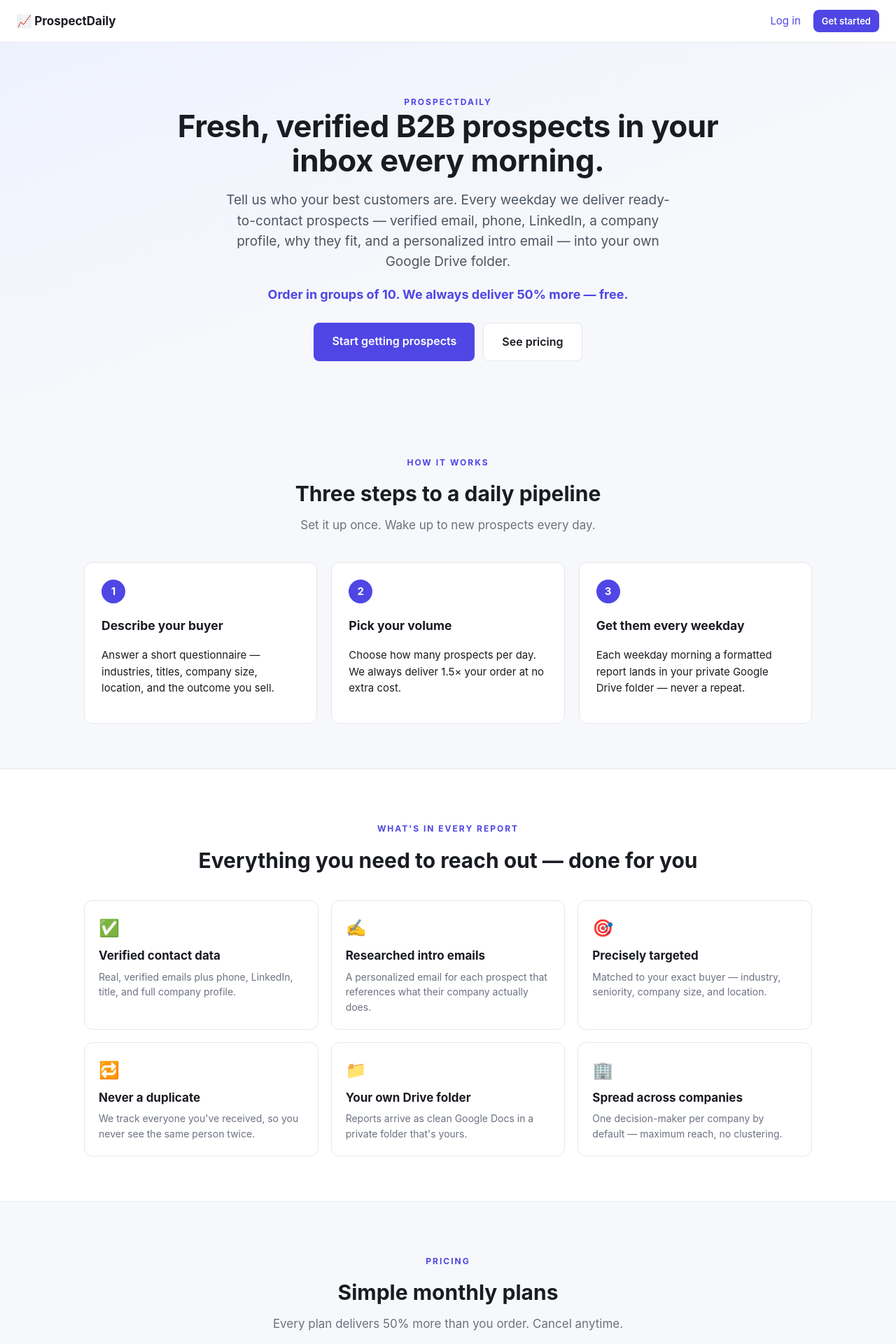
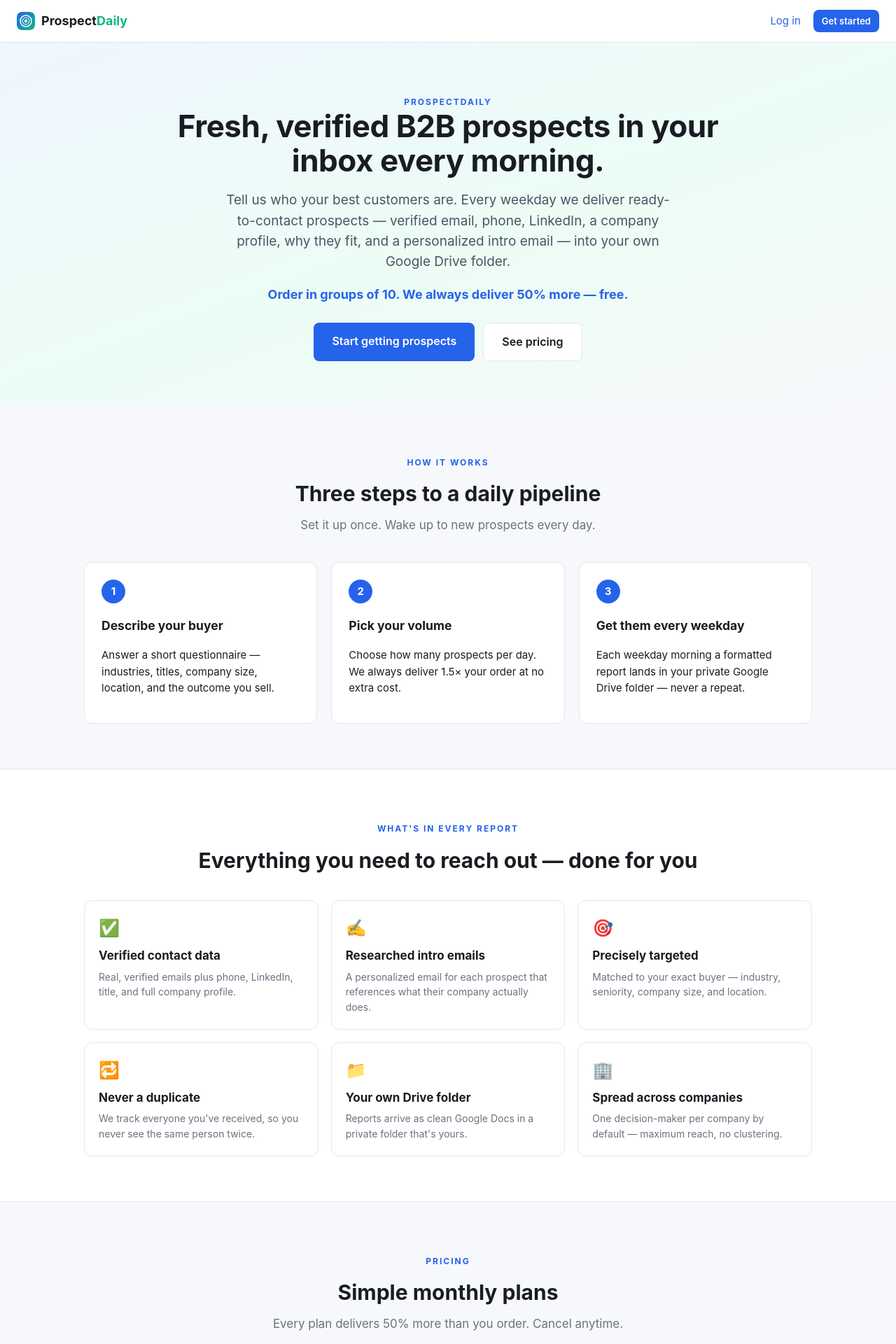
Before and after one commit to jacirusso/ProspectDaily, a FastAPI app: page / in a window 1280 px wide. Shown: the top 1920 px of the page at 70% size. Run offline with FastAPI, Linux system fonts and the light colour scheme.

Commit message:
Add ProspectDaily logo + blue/green rebrand
Logo (bullseye mark) in header + favicon; accent color indigo -> blue/green.

Co-Authored-By: Claude Opus 4.8 <noreply@anthropic.com>

```diff
--- a/web/static/style.css
+++ b/web/static/style.css
@@ -1,6 +1,6 @@
 :root {
   --bg: #f7f8fb; --card: #ffffff; --ink: #1a1c23; --muted: #6b7280;
-  --line: #e5e7eb; --brand: #4f46e5; --brand-ink: #ffffff;
+  --line: #e5e7eb; --brand: #2563eb; --brand2: #10b981; --brand-ink: #ffffff;
   --ok: #059669; --warn: #b45309; --danger: #dc2626; --radius: 12px;
 }
 * { box-sizing: border-box; }
@@ -14,7 +14,10 @@ a:hover { text-decoration: underline; }
   display: flex; align-items: center; gap: 18px; padding: 14px 24px;
   background: var(--card); border-bottom: 1px solid var(--line);
 }
-.nav .brand { font-weight: 700; font-size: 17px; color: var(--ink); }
+.nav .brand { font-weight: 700; font-size: 18px; color: var(--ink); display: inline-flex; align-items: center; }
+.nav .brand:hover { text-decoration: none; }
+.brand-icon { width: 26px; height: 26px; margin-right: 9px; border-radius: 7px; }
+.brand-daily { color: var(--brand2); }
 .nav .spacer { flex: 1; }
 .wrap { max-width: 920px; margin: 32px auto; padding: 0 20px; }
 .wrap.narrow { max-width: 480px; }
@@ -65,7 +68,7 @@ th { color: var(--muted); font-weight: 600; }
 .section .inner { max-width: 1040px; margin: 0 auto; }
 .section.tint { background: #fff; border-top: 1px solid var(--line); border-bottom: 1px solid var(--line); }
 .lp-hero {
-  background: linear-gradient(160deg, #eef2ff 0%, #f7f8fb 60%);
+  background: linear-gradient(160deg, #eff6ff 0%, #ecfdf5 55%, #f7f8fb 100%);
   padding: 72px 20px 60px; text-align: center;
 }
 .lp-hero h1 { font-size: 44px; line-height: 1.1; max-width: 820px; margin: 0 auto 18px; letter-spacing: -0.5px; }
--- a/web/templates/base.html
+++ b/web/templates/base.html
@@ -4,11 +4,12 @@
   <meta charset="utf-8">
   <meta name="viewport" content="width=device-width, initial-scale=1">
   <title>{% block title %}Prospect SaaS{% endblock %}</title>
+  <link rel="icon" type="image/svg+xml" href="/static/icon.svg">
   <link rel="stylesheet" href="/static/style.css">
 </head>
 <body>
   <nav class="nav">
-    <a class="brand" href="/">📈 ProspectDaily</a>
+    <a class="brand" href="/"><img class="brand-icon" src="/static/icon.svg" alt="">Prospect<span class="brand-daily">Daily</span></a>
     <span class="spacer"></span>
     {% if user %}
       <a href="/dashboard">Dashboard</a>
```
Also changed, not shown: web/static/icon.svg (added), web/static/logo-full.svg (added).
